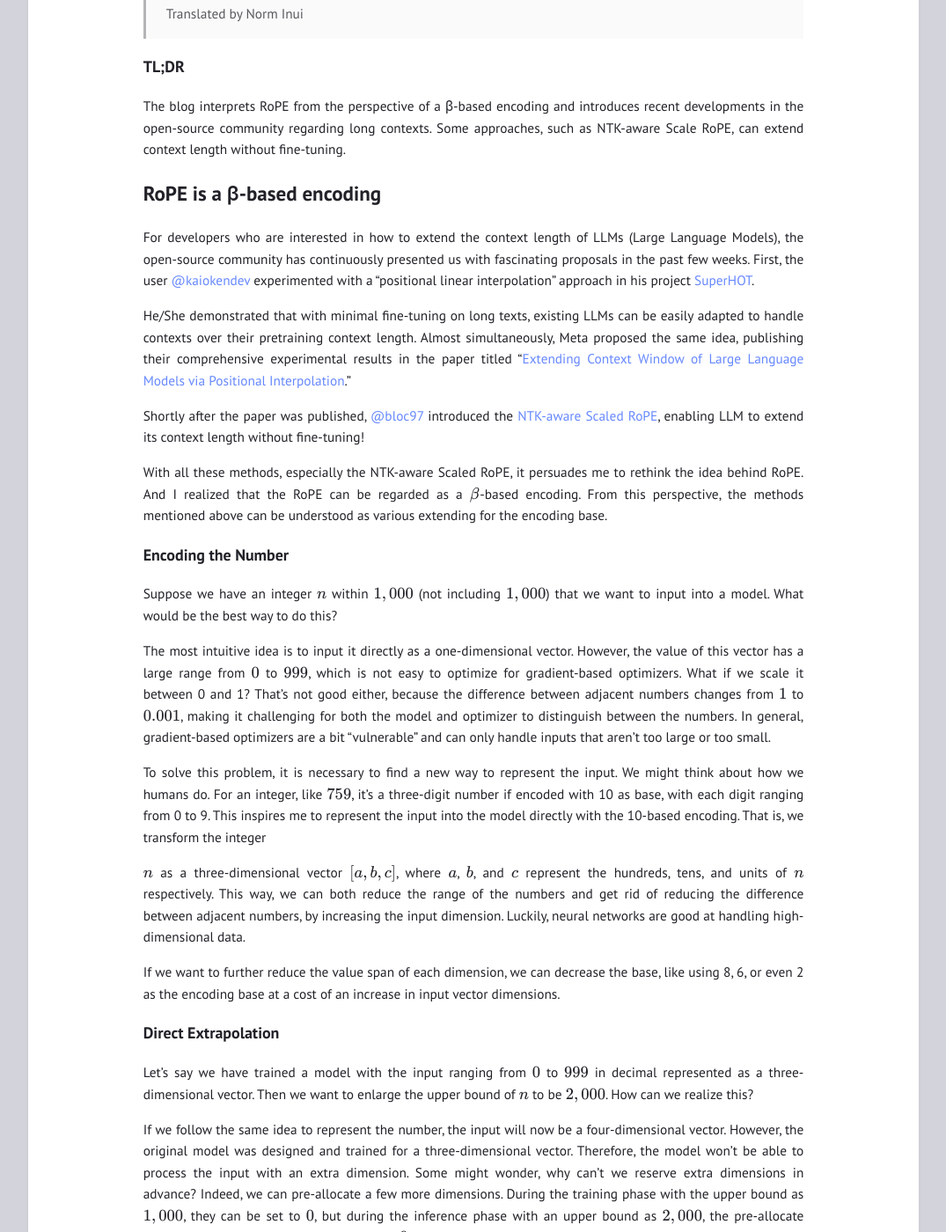
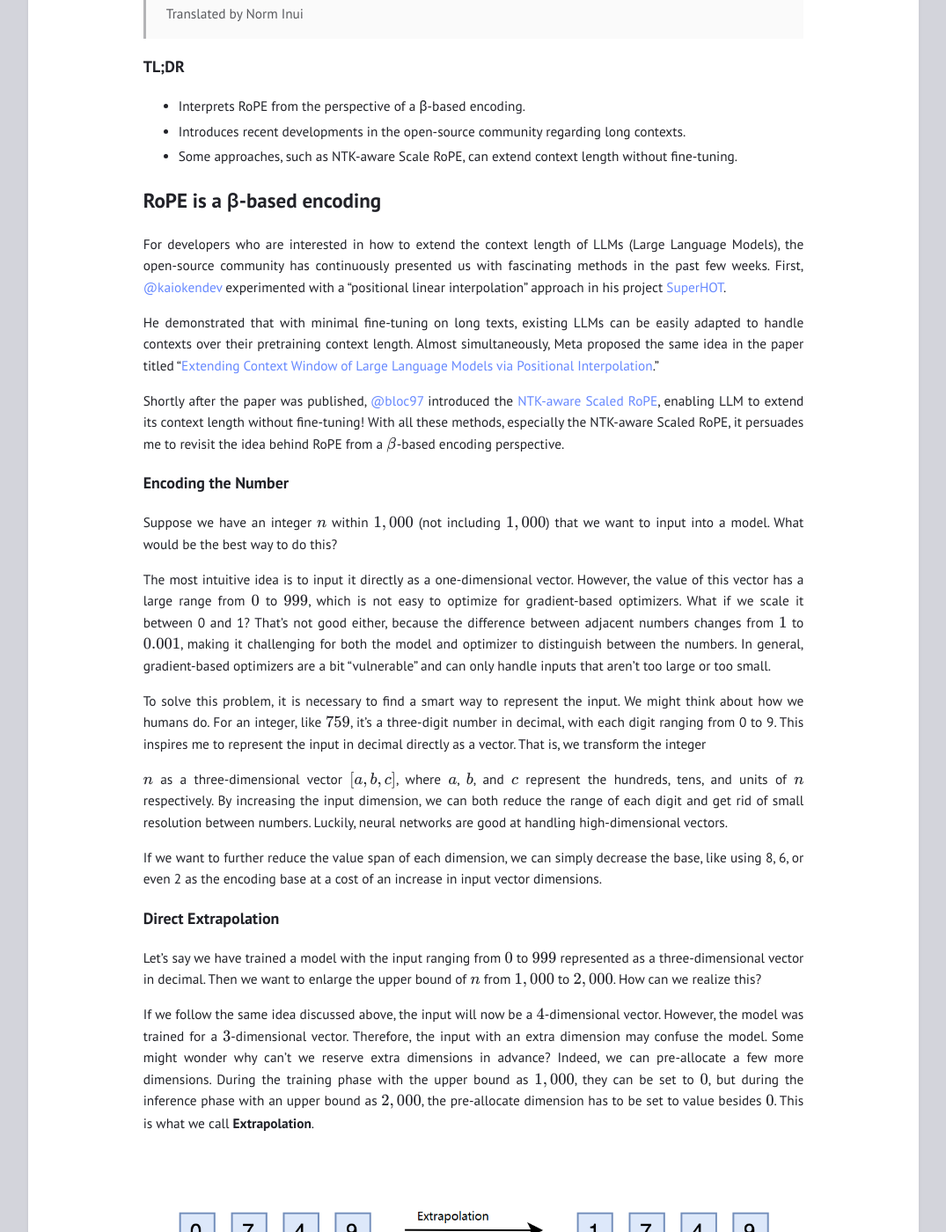
Before and after one commit to NormXU/NormXU.github.io, a Jekyll site: the page built from _posts/2023-08-09-Rethinking-Rotary-Position-Embedding.md, in a window 1280 px wide and 1400 px high, scrolled down 307 px. Shown: the whole window at 88% size, without its empty margins (102-1177 px from the left). Built offline with Jekyll 4.4.1, drawn with Linux system fonts in a browser that asks for light colours; some of the changed text lies outside the part shown.

Commit message:
update blog

```diff
--- a/_posts/2023-08-09-Rethinking-Rotary-Position-Embedding.md
+++ b/_posts/2023-08-09-Rethinking-Rotary-Position-Embedding.md
@@ -10,59 +10,58 @@
 
 ### TL;DR
 
-The blog interprets RoPE from the perspective of a β-based encoding and introduces recent developments in the open-source community regarding long contexts. Some approaches, such as NTK-aware Scale RoPE, can extend context length without fine-tuning.
+- Interprets RoPE from the perspective of a β-based encoding.
+- Introduces recent developments in the open-source community regarding long contexts.
+- Some approaches, such as NTK-aware Scale RoPE, can extend context length without fine-tuning.
 
 ## RoPE is a β-based encoding
-For developers who are interested in how to extend the context length of LLMs (Large Language Models), the open-source community has continuously presented us with fascinating proposals in the past few weeks. First, the user [@kaiokendev](https://www.reddit.com/user/kaiokendev) experimented with a "positional linear interpolation" approach in his project [SuperHOT](https://kaiokendev.github.io/til#extending-context-to-8k).
+For developers who are interested in how to extend the context length of LLMs (Large Language Models), the open-source community has continuously presented us with fascinating methods in the past few weeks. First, [@kaiokendev](https://www.reddit.com/user/kaiokendev) experimented with a "positional linear interpolation" approach in his project [SuperHOT](https://kaiokendev.github.io/til#extending-context-to-8k).
 
-He/She demonstrated that with minimal fine-tuning on long texts, existing LLMs can be easily adapted to handle contexts over their pretraining context length. Almost simultaneously, Meta proposed the same idea, publishing their comprehensive experimental results in the paper titled "[Extending Context Window of Large Language Models via Positional Interpolation](https://arxiv.org/abs/2306.15595)."
+He demonstrated that with minimal fine-tuning on long texts, existing LLMs can be easily adapted to handle contexts over their pretraining context length. Almost simultaneously, Meta proposed the same idea in the paper titled "[Extending Context Window of Large Language Models via Positional Interpolation](https://arxiv.org/abs/2306.15595)."
 
-Shortly after the paper was published, [@bloc97](https://www.reddit.com/user/bloc97) introduced the [NTK-aware Scaled RoPE](https://www.reddit.com/r/LocalLLaMA/comments/14lz7j5/ntkaware_scaled_rope_allows_llama_models_to_have/), enabling LLM to extend its context length without fine-tuning!
-
-
-With all these methods, especially the NTK-aware Scaled RoPE, it persuades me to rethink the idea behind RoPE.  And I realized that the RoPE can be regarded as a $$ \beta $$-based encoding. From this perspective, the methods mentioned above can be understood as various extending for the encoding base.
+Shortly after the paper was published, [@bloc97](https://www.reddit.com/user/bloc97) introduced the [NTK-aware Scaled RoPE](https://www.reddit.com/r/LocalLLaMA/comments/14lz7j5/ntkaware_scaled_rope_allows_llama_models_to_have/), enabling LLM to extend its context length without fine-tuning! With all these methods, especially the NTK-aware Scaled RoPE, it persuades me to revisit the idea behind RoPE from a $$ \beta $$-based encoding perspective.
 
 ### Encoding the Number
 Suppose we have an integer $$n$$ within $$1,000$$ (not including $$1,000$$) that we want to input into a model. What would be the best way to do this?
 
 The most intuitive idea is to input it directly as a one-dimensional vector. However, the value of this vector has a large range from $$0$$ to $$999$$, which is not easy to optimize for gradient-based optimizers. What if we scale it between 0 and 1? That's not good either, because the difference between adjacent numbers changes from $$1$$ to $$0.001$$, making it challenging for both the model and optimizer to distinguish between the numbers. In general, gradient-based optimizers are a bit "vulnerable" and can only handle inputs that aren't too large or too small.
 
-To solve this problem, it is necessary to find a new way to represent the input. We might think about how we humans do. For an integer, like $$759$$, it's a three-digit number if encoded with 10 as base, with each digit ranging from 0 to 9. This inspires me to represent the input into the model directly with the 10-based encoding. That is, we transform the integer
+To solve this problem, it is necessary to find a smart way to represent the input. We might think about how we humans do. For an integer, like $$759$$, it's a three-digit number in decimal, with each digit ranging from 0 to 9. This inspires me to represent the input in decimal directly as a vector. That is, we transform the integer
 
-$$n$$ as a three-dimensional vector $$[a,b,c]$$, where $$a$$, $$b$$, and $$c$$ represent the hundreds, tens, and units of $$n$$ respectively. This way, we can both reduce the range of the numbers and get rid of reducing the difference between adjacent numbers, by increasing the input dimension. Luckily, neural networks are good at handling high-dimensional data.
+$$n$$ as a three-dimensional vector $$[a,b,c]$$, where $$a$$, $$b$$, and $$c$$ represent the hundreds, tens, and units of $$n$$ respectively. By increasing the input dimension, we can both reduce the range of each digit and get rid of small resolution between numbers. Luckily, neural networks are good at handling high-dimensional vectors.
 
-If we want to further reduce the value span of each dimension, we can decrease the base, like using 8, 6, or even 2 as the encoding base at a cost of an increase in input vector dimensions.
+If we want to further reduce the value span of each dimension, we can simply decrease the base, like using 8, 6, or even 2 as the encoding base at a cost of an increase in input vector dimensions.
 
 ### Direct Extrapolation
 
-Let's say we have trained a model with the input ranging from $$0$$ to $$999$$ in decimal represented as a three-dimensional vector. Then we want to enlarge the upper bound of $$n$$ to be $$2,000$$. How can we realize this?
+Let's say we have trained a model with the input ranging from $$0$$ to $$999$$ represented as a three-dimensional vector in decimal. Then we want to enlarge the upper bound of $$n$$ from $$1,000$$ to $$2,000$$. How can we realize this?
 
-If we follow the same idea to represent the number, the input will now be a four-dimensional vector. However, the original model was designed and trained for a three-dimensional vector. Therefore, the model won't be able to process the input with an extra dimension. Some might wonder, why can't we reserve extra dimensions in advance? Indeed, we can pre-allocate a few more dimensions. During the training phase with the upper bound as $$1,000$$, they can be set to $$0$$, but during the inference phase with an upper bound as $$2,000$$, the pre-allocate dimension has to be set to numbers besides $$0$$. This approach is what we call Extrapolation.
+If we follow the same idea discussed above, the input will now be a $$4$$-dimensional vector. However, the model was trained for a $$3$$-dimensional vector. Therefore, the input with an extra dimension may confuse the model. Some might wonder why can't we reserve extra dimensions in advance? Indeed, we can pre-allocate a few more dimensions. During the training phase with the upper bound as $$1,000$$, they can be set to $$0$$, but during the inference phase with an upper bound as $$2,000$$, the pre-allocate dimension has to be set to value besides $$0$$. This is what we call **Extrapolation**.
 
 ![Extrapolation](https://raw.githubusercontent.com/NormXU/NormXU.github.io/main/_data/resources/blog/0/extrapolation.png)
 
-However, the dimensions reserved during the training phase have always been set to 0. If these dimensions were changed to other numbers during the inference phase, the results might be harmed. This is because the model is never trained to adapt to those pre-allocated digits in different values. In other words, due to insufficient training data for those dimensions, the extrapolation usually leads to a significant performance drop.
+However, the dimensions reserved during the training phase have always been set to $$0$$. If these dimensions were changed to other values during the inference phase, the performance might be significantly harmed. This is because the model is never trained to adapt to those pre-allocated dimension in different values.
 
 ### Linear Interpolation
-Considering the challenges above, some proposed interpolation instead of extrapolation. This means compressing the value upper bound of $$2,000$$ down to $$1,000$$. For example, the number $$1749$$ can simply compress to $$874.5$$ by dividing $$2$$. Thus, $$874.5$$ can be converted into a three-dimensional vector $$[8,7,4.5]$$ and used as input to the model. Following the double mapping strategy, the vector $$[7,4,9]$$ actually corresponds to $$1498$$.
-However, the difference between neighboring numbers was $$1$$, but now it is $$0.5$$, making the last dimension more "crowded". Therefore, interpolation usually needs to fine-tune the model to make it adapt to the mapping which causes some dimensions "crowded".
+Considering the challenges above, some proposed interpolation instead of extrapolation to compress the value upper bound of $$2,000$$ down to $$1,000$$. For example, the number $$1749$$ can simply compress to $$874.5$$ by dividing $$2$$. Thus, $$874.5$$ can be converted into a three-dimensional vector $$[8,7,4.5]$$. Following this double mapping strategy, the vector $$[7,4,9]$$ now corresponds to $$1498$$.
+However, the difference between adjacent numbers was $$1$$, but now it is $$0.5$$, making the last dimension more "crowded". Therefore, interpolation usually needs to fine-tune the model to make it adapt to the "crowded" dimensions.
 
 ![interpolation](https://raw.githubusercontent.com/NormXU/NormXU.github.io/main/_data/resources/blog/0/interpolation.png)
 
-You might notice that the extrapolation can also be fine-tuned to adapt to the pre-allocated dimension. Well, that is correct, but the interpolation requires far fewer steps compared to extrapolation. It is because position embedding (both absolute and relative) has taught the model to understand the relative concept, that is: $$875$$ is greater than $$874$$, without precisely knowing what the number it is.
-Given the model's inherent ability to generalize, learning that $$874.5$$ is greater than $$874$$ is not particularly challenging.
+You might notice that the extrapolation can also be fine-tuned to adapt to the pre-allocated dimension. Well, that is correct, but the interpolation requires far fewer steps compared to extrapolation. It is because position encoding (both absolute and relative) has taught the model to understand the relative concept rather than precisely knowing what the number it is, that is: the model knows $$875$$ is greater than $$874$$, but it doesn't know what is $$875$$.
+Given the generalized ability of LLM, injecting the concept that $$874.5$$ is greater than $$874$$ is not particularly challenging.
 
-However, the interpolation is not without flaws. When dealing with an even broader range, particularly in the unit dimension resolution becomes smaller, while the hundreds and tens dimensions still remain at a resolution of 1. This means that the interpolation implicitly introduces resolution inconsistency across dimensions. Each dimension is not equally interpolated, making fine-tuning/continuing learning even more challenging.
+However, this interpolation approach is not without flaws. The broader the range we want to expand, the smaller the unit dimension resolution becomes, while the hundreds and tens dimensions still remain at a resolution of 1. This means that the interpolation implicitly introduces resolution inconsistency across dimensions. Each dimension is not equally interpolated, making fine-tuning/continuing learning challenging.
 
 
 ### Base Conversion
-Is there a method that doesn't require adding new dimensions and can still maintain resolution across dimensions? The answer is **YES**.
+Is there a method that doesn't require adding extra dimensions and can still maintain resolution across dimensions? The answer is **YES**.
 
-It is a solution that we are all familiar with, base conversion! A three-digit decimal number can represent $$0$$ to $$999$$. What if it's in hexadecimal? Its maximum value in 16-base can be $$16^3-1=4095 > 1999$$. So, by simply converting to hexadecimal, with a base of 16, such as turning $$1749$$ into $$[6,13,5]$$, a three-dimensional vector can represent a larger range. The cost? Each dimension's value changes from a range of $$0-9$$ to $$0-15$$.
+It is a solution that we are all familiar with, base conversion. A three-digit decimal number can represent $$0$$ to $$999$$. What if it's in hexadecimal? Its maximum value in 16-base can be $$16^3-1=4095 > 1999$$. So, by simply converting to hexadecimal, with a base of 16, such as turning $$1749$$ into $$[6,13,5]$$, a three-dimensional vector can represent a larger range. The cost? Each dimension's value changes from a range of $$0-9$$ to $$0-15$$.
 
 ![conversion](https://raw.githubusercontent.com/NormXU/NormXU.github.io/main/_data/resources/blog/0/conversion.png)
 
-It's indeed a clever idea. As mentioned earlier, what we care about is relative information in the sequence since a trained model has already learned $$875 > 874$$. This holds true in hexadecimal as well. The model doesn't care what base you use to represent the input, but the relative information. Now, the only problem would be if the value of each dimension exceeds $$9$$ (values between $$10-15$$), will the model still know how to compare accurately? Luckily, most LLMs have the generalization capability. Therefore, this base conversion approach can extend the range without fine-tuning! Furthermore, to make interpolation more robust, we can opt for a smaller base like $$\lceil\sqrt[3]{2000}\rceil = 13$$  instead of  $$16$$ to limit the value range of each dimension.
+It's indeed a clever idea. As mentioned earlier, what we care about is relative position information in the sequence since a trained model has already learned $$875 > 874$$. This holds true in hexadecimal as well. The model doesn't care what base you use to represent the input, but only the relative information. Now, the only problem would be if the value of each dimension exceeds $$9$$ (values between $$10-15$$), will the model still know how to compare accurately? Luckily, most LLMs have such capability. Based on this hypothesis, we can now extend the range without fine-tuning! Furthermore, to make interpolation more robust, we can use a smaller base like $$\lceil\sqrt[3]{2000}\rceil = 13$$ instead of $$16$$ to limit the value range of each dimension.
 
 
 This idea of base conversion finally leads us to the NTK-aware scaled RoPE that was mentioned at the beginning.
@@ -76,7 +75,7 @@
 
 _Proof:_
 
-Let's first recall a decimal number n. To calculate the digit at position m (counting from right to left) in its β-based encoding, we have:
+Suppose we have a decimal number $$n$$. To calculate the digit at position $$m$$ (counting from right to left) in its β-based encoding, we have:
 
 **(eq1)**        $$\lfloor\dfrac{n}{\beta^{m-1}}\rfloor \mod \beta $$
 
@@ -93,16 +92,16 @@
 
 Therefore, if we ignore the ceiling operation, we can say RoPE (or Sinusoidal Position Embedding) is a kind of β-based encoding.
 
-With this property, we can now apply extrapolation on $$n$$ by simply replacing $$n$$ as $$n/k$$, $$k$$ is the scale we want to enlarge. This is the Positional Interpolation proposed in Meta's paper, and the experimental results show that extrapolation indeed requires more fine-tuning steps than interpolation.
+With this property, we can now apply extrapolation on $$n$$ by simply replacing $$n$$ as $$n/k$$, $$k$$ is the scale we want to enlarge. This is the ~~Positional Interpolation~~ proposed in Meta's paper, and the experimental results show that extrapolation indeed requires more fine-tuning steps than interpolation.
 
 Regarding numeral base conversion, the objective is to expand the representation range by $$k$$. Therefore, the β-base should be converted to at least $$β(k^{2/d})$$ (according to **eq2**, cos and sin appear in pairs. This can be regarded as a β-base representation with $$d/2$$ bits, not $$d$$). Alternatively, the original base $$10000$$ can be replaced with $$10000k$$, which is the NTK-aware Scaled RoPE. As discussed earlier, since positional embedding has taught the model the sequence relative information, NTK-aware Scaled RoPE can achieve good performance in longer contexts without fine-tuning.
 
 ### Let’s dig further
-You might wonder, Why do we call it “NTK (Neural Tangent Kernel) ? In fact, it is the academic background of  @bloc97 that makes him/her use this term to name it.
+You might wonder why we call it “NTK (Neural Tangent Kernel). In fact, it is the academic background of @bloc97 that makes him use this term to name it.
 
-In "[Fourier Features Let Networks Learn High-Frequency Functions in Low-Dimensional Domains](https://arxiv.org/abs/2006.10739)", authors use NTK methods to demonstrate that neural networks cannot learn high-frequency signals well. Instead, one solution is to transform it into Fourier features, which share the same idea with the Sinusoidal position encoding we explain in **eq1**.
+In "[Fourier Features Let Networks Learn High-Frequency Functions in Low-Dimensional Domains](https://arxiv.org/abs/2006.10739)", authors use NTK methods to demonstrate that neural networks cannot learn high-frequency signals efficiently. Instead, their solution is to transform it into Fourier features, which share the same idea with the Sinusoidal position encoding we mention in **eq1**.
 
-Thus, based on the findings from this NTK paper, @bloc97 proposed the NTK-aware Scaled RoPE. I ask him/her about how he/she derived it. Surprisingly, his/her derivation is quite straightforward. The main idea is to combine extrapolation with interpolation — high-frequency for extrapolation and low-frequency for interpolation.
+Thus, based on the findings from this NTK paper, @bloc97 proposed the NTK-aware Scaled RoPE. I ask him about how he derived it. Surprisingly, his derivation is quite straightforward. The main idea is to combine extrapolation with interpolation — **extrapolation in high-frequency and  interpolation in low-frequency**.
 According to **eq2**, the lowest frequency in each element of the position features is
 $$\dfrac{n}{\beta^{d/2-1}}$$
 Here, we introduce a factor $$\lambda$$
@@ -119,9 +118,9 @@
 
 $$\dfrac{n}{(\beta\lambda)^{d/2-1}}\simeq \dfrac{n}{(\beta)^{d/2-1}}$$
 
-You can see the frequency remains relatively stable w.r.t $$\lambda$$, indicating that the corresponding dimension doesn’t become too crowded. Therefore, to represent a larger number, a high-frequency dimension is more likely to extrapolate by using an additional dimension rather than extending its current range one dimension can hold. This is what we call: high-frequency for extrapolation.
+You can see the frequency remains relatively stable w.r.t $$\lambda$$, indicating that the corresponding dimension doesn’t become too crowded. Therefore, to represent a larger number, a high-frequency dimension is more likely to extrapolate by using an additional dimension rather than expanding the value range one dimension can hold. This is what we call: extrapolation in high-frequency.
 
-From the derivation above, we can see that NTK-aware Scaled RoPE cleverly combines interpolation and extrapolation together. Besides scaling the base, I believe any transformations on the frequencies will be also effective as long as it ensures the extrapolation for high frequencies and interpolation for low-frequencies.
+From the derivation, we can see that NTK-aware Scaled RoPE cleverly combines interpolation and extrapolation together. Besides scaling the base, I believe any transformations on the frequencies will be also effective as long as it ensures the extrapolation in high frequencies and interpolation in low-frequencies.
 
 ### Experiments
 > **from translator**: the table shows: the average accuracy of the predicted next token matching the ground-truth next token given previous context. However, the author didn't specify what model he uses for the experiment and what dataset he tested on.
```
Also changed, not shown: other parts of _posts/2023-08-09-Rethinking-Rotary-Position-Embedding.md (+1 -1 lines), _posts/2023-08-08-A-Potential-Rotation-Inconsistency of-Dynamic-Scaled-RoPE.md (+1 -0 lines).
